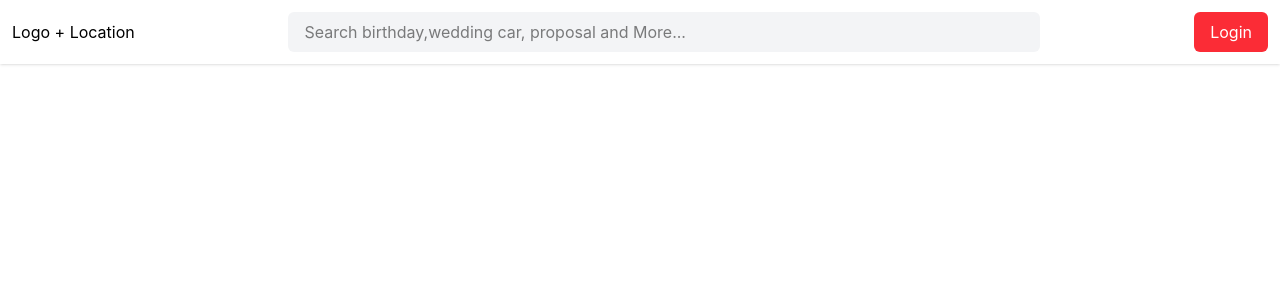
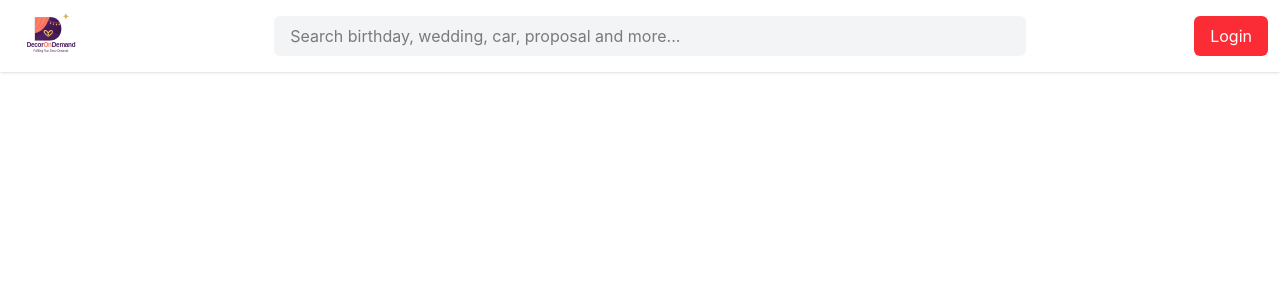
Before and after one commit to NagpalAayush/DecorOnDemand, a React (Vite) app: page / in a window 1280 px wide. Shown: the top 300 px of the page. Built offline with nearby package versions, Linux system fonts and the light colour scheme.

Commit message:
Added Logo

```diff
--- a/src/components/Header.jsx
+++ b/src/components/Header.jsx
@@ -1,15 +1,41 @@
+import logo from "../resources/decorondemand_logo.svg";
 const Header = () => {
-    return (<>
-        <header className="bg-white shadow w-full mx-auto items-center flex justify-between p-3" >
-            <div className='Left '>Logo + Location</div>
-            <div className='flex items-center justify-between rounded-md px-2 py-1 max-w-3xl w-full h-10'>
-                <input type="text" placeholder="Search birthday,wedding car, proposal and More... " className='w-full h-10 rounded-md border-2 border-gray-300 px-4 outline-red-300 border-none bg-gray-100 ' />
+    return (
+        <header className="bg-white shadow w-full mx-auto items-center flex justify-between p-3">
+
+            {/* Left - Logo + Location */}
+            <div className="flex items-center gap-4">
+                <a href="/" className="flex items-center">
+                    <img
+                        src={logo}
+                        alt="DecorOnDemand - Fulfilling Your Decor Demands"
+                        className="h-12 w-auto object-contain"
+                    />
+                </a>
+
+                <div className="location">
+                    {/* Location component */}
+                </div>
             </div>
-            <div className='Right'>
-                <button className='bg-red-500 text-white px-4 py-2 rounded-md hover:cursor-pointer hover:opacity-70'>Login</button>
+
+            {/* Center - Search */}
+            <div className="flex items-center justify-between rounded-md px-2 py-1 max-w-3xl w-full h-10">
+                <input
+                    type="text"
+                    placeholder="Search birthday, wedding, car, proposal and more..."
+                    className="w-full h-10 rounded-md border-2 border-gray-300 px-4 outline-red-300 border-none bg-gray-100"
+                />
             </div>
+
+            {/* Right - Login */}
+            <div className="Right">
+                <button className="bg-red-500 text-white px-4 py-2 rounded-md hover:cursor-pointer hover:opacity-70">
+                    Login
+                </button>
+            </div>
+
         </header>
-    </>
-    )
-}
-export default Header
+    );
+};
+
+export default Header;
```
Also changed, not shown: src/resources/decorondemand_logo.svg (added).
